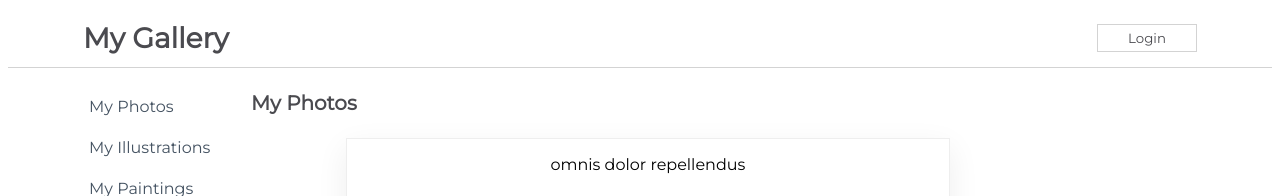
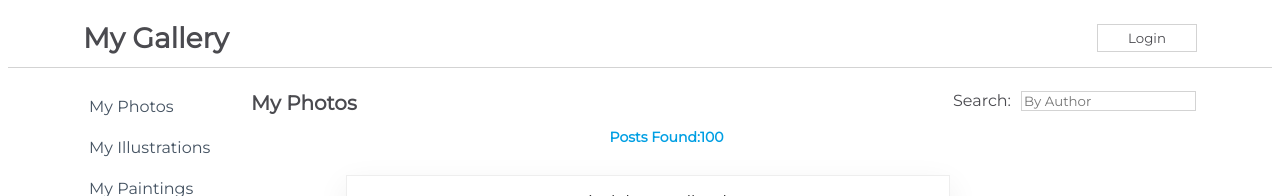
Before and after one commit to jmanager25/react-challenges, a React (Create React App) app in the folder my-app/: page / in a window 1280 px wide. Shown: the top 196 px of the page. Built offline with nearby package versions, Linux system fonts and the light colour scheme.

Commit message:
Add search functionality

```diff
--- a/my-app/src/components/Content.js
+++ b/my-app/src/components/Content.js
@@ -8,7 +8,8 @@ export class Content extends Component {
     constructor(props) {
         super(props)
         this.state = {
-            isLoaded: false
+            isLoaded: false,
+            posts: [],
         }
     }
 
@@ -16,8 +17,19 @@ export class Content extends Component {
         setTimeout(()=>{
             this.setState({
                 isLoaded: true,
+                posts: savedPosts,
             })
         }, 2000)
+    }
+
+    handleChange = (e) => {
+        const name = e.target.value.toLowerCase();
+        const filteredPosts = savedPosts.filter((post)=>{
+            return post.name.toLowerCase().includes(name);
+        })
+        this.setState ({
+            posts: filteredPosts
+        })
     }
 
     render() {
@@ -26,12 +38,22 @@ export class Content extends Component {
 
                 <div className={css.TitleBar}>
                     <h1>My Photos</h1>
+                    <form>
+                        <label htmlFor="searchinput">Search:</label>
+                        <input
+                        type="search"
+                        id="searchinput"
+                        placeholder="By Author"
+                        onChange={(e) => this.handleChange(e)}
+                        ></input>
+                    </form>
+                    <h4>Posts Found:{this.state.posts.length}</h4>
                 </div>
 
                 <div className={css.SearchResults}>
                     {
                         this.state.isLoaded ?
-                        <PostItem savedPosts={savedPosts} />
+                        <PostItem savedPosts={this.state.posts} />
                         : <Loader />
                     }
                 </div>
```
